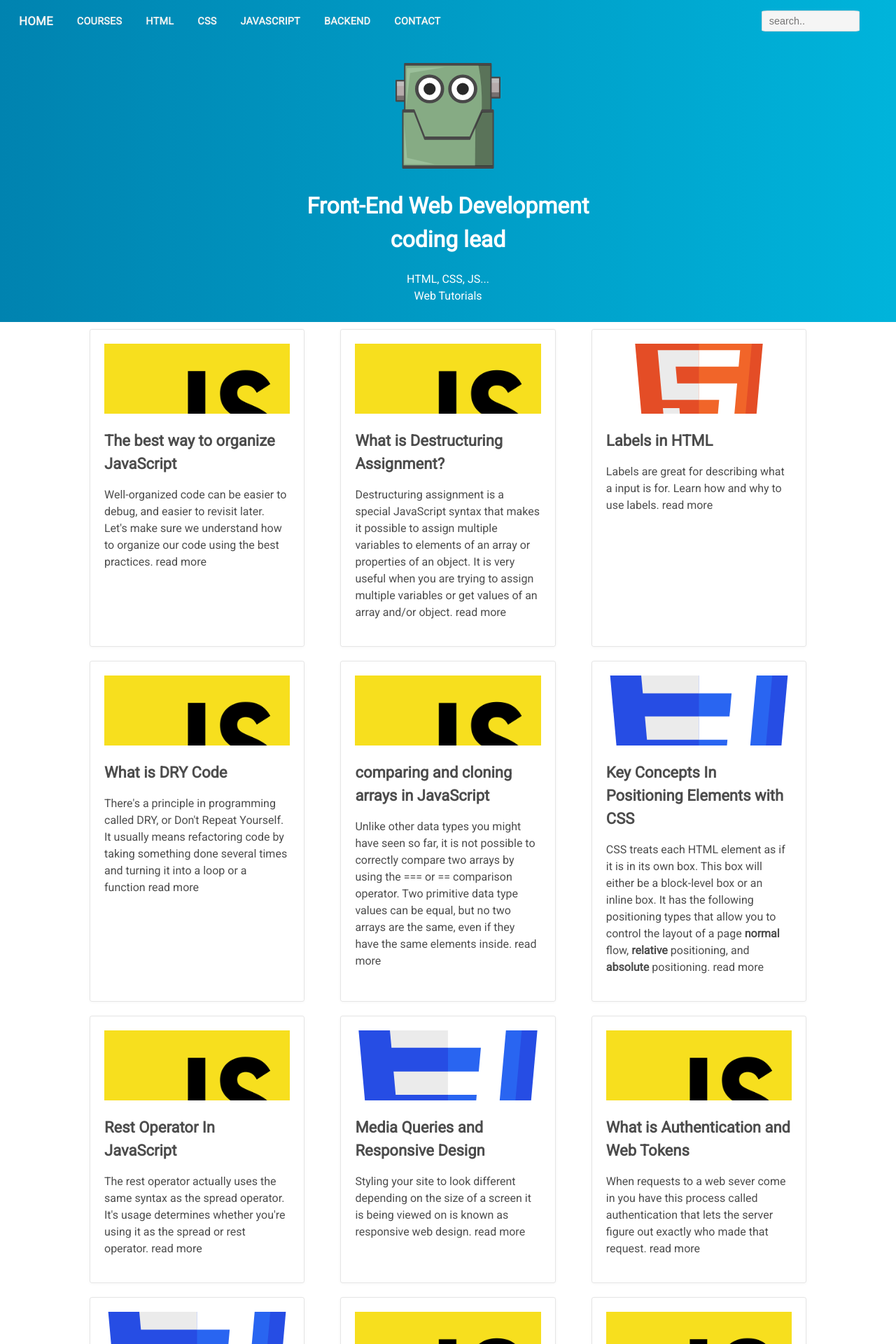
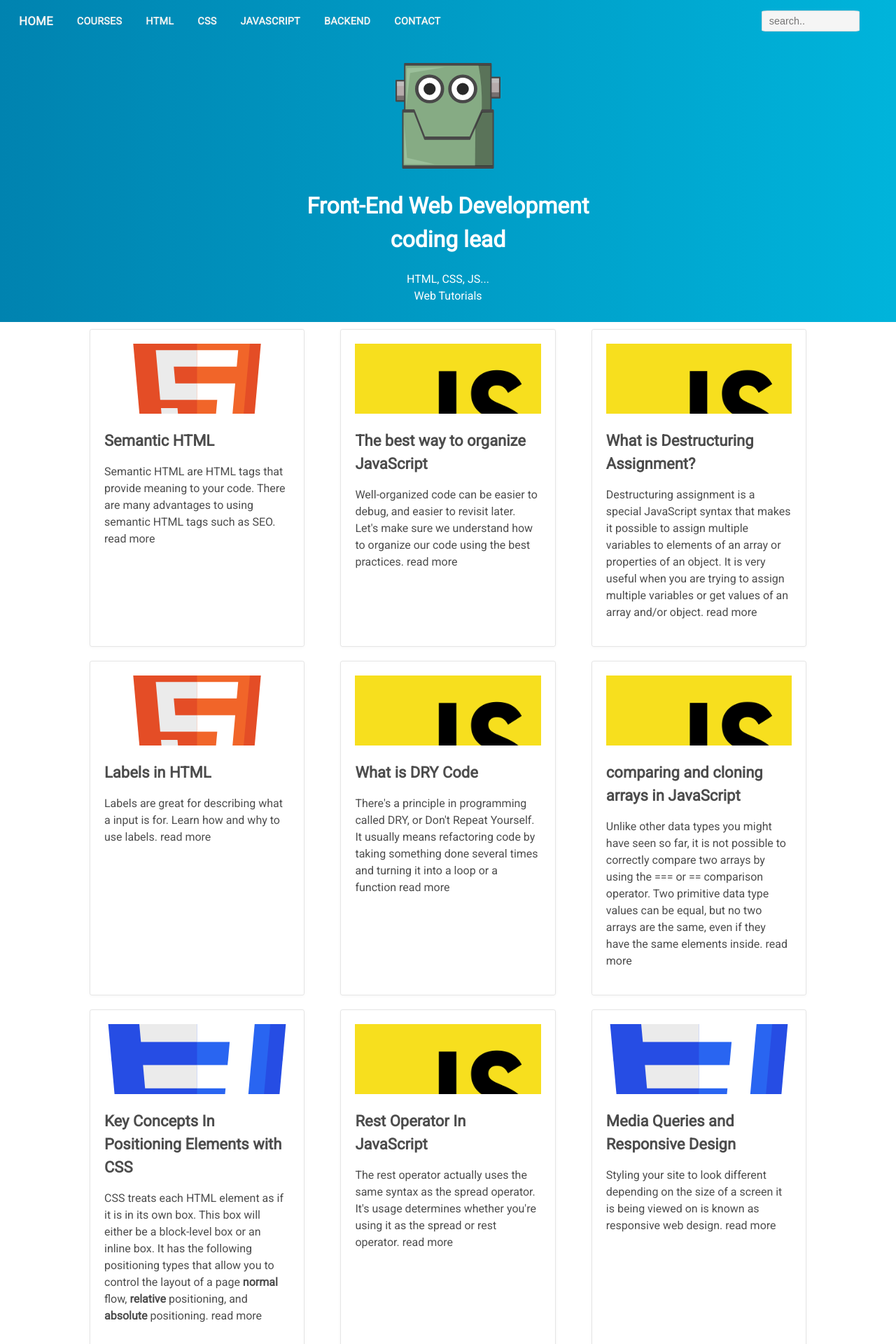
Before and after one commit to codinglead/codinglead.github.io, a Jekyll site: the page built from index.html, in a window 1280 px wide. Shown: the top 1920 px of the page at 70% size. Built offline with Jekyll 4.4.1, drawn with Linux system fonts in a browser that asks for light colours; comment, search, counter and statistics services are not loaded.

Commit message:
new blog post about semantics in html

```diff
--- /dev/null
+++ b/_posts/2019-09-02-semantic-html.md
@@ -0,0 +1,71 @@
+---
+layout: project
+title: Semantic HTML
+date: 2019-09-02 12:25 -0700
+meta: Semantic HTML are HTML tags that provide meaning to your code. There are many advantages to using semantic HTML tags such as SEO.
+pic: images/html-logo.svg
+imgAlt: the html logo
+tags: ["html"]
+author: ["Brian Munoz", "https://colorlessenergy.github.io/", "https://github.com/colorlessenergy"]
+permalink: /html/:title
+---
+
+## what is semantic HTML
+
+Semantic HTML are HTML tags that provide meaning to your code. There are many advantages to using semantic HTML tags such as SEO.
+
+
+## header
+
+The <code class="highlight__code"><header></code> element is used to introduce content on your websites. headers can be used more than once. It is usually used to introduce section, article or the web page.
+
+<div class="center">
+  <img src="{{ site.baseurl }}/images/semantic-html-container/header-example.png" alt="header example" title="header example">
+</div>
+
+## nav
+
+The <code class="highlight__code"><nav></code> element is used to contain links in your web page.
+
+<div class="center">
+  <img src="{{ site.baseurl }}/images/semantic-html-container/nav-example.png" alt="nav example" title="nav example">
+</div>
+
+
+## sections
+
+A section element should be used as containers or wrappers that separate different parts of your page instead of using a div element. Sections elements typically have a heading in them.
+
+
+<div class="center">
+  <img src="{{ site.baseurl }}/images/semantic-html-container/section-example.png" alt="section example" title="section example">
+</div>
+
+## article
+
+The <code class="highlight__code"><article></code> element is used to wrap content that can be taken away from your web page and make sense when it is alone such as blog content.
+
+<div class="center">
+  <img src="{{ site.baseurl }}/images/semantic-html-container/article-example.png" alt="article example" title="article example">
+</div>
+
+## footer
+
+The <code class="highlight__code"><footer></code> element is used at the end of a webpage or another element. They are usually used to include copyright notices or links to related web pages.
+
+<div class="center">
+  <img src="{{ site.baseurl }}/images/semantic-html-container/footer-example.png" alt="footer example" title="footer example">
+</div>
+
+
+## div for layout
+
+Semantic HTML tags should be used whenever you can. It is ok to use <code class="highlight__code"><div></code> tag for layout purposes. If the semantic HTML doesn't fit just use a div.
+
+An example of using a <code class="highlight__code"><div></code> over semantic elements is when you are centering content by using the <code class="highlight__code">margin: auto</code> technique.
+
+## conclusion
+
+Semantic HTMl tags helps the browser identify your pages easier and helps people who use screenreader navigate through the page.
+
+To find out more about semantic HTML tags visit [MDN](https://developer.mozilla.org/en-US/docs/Glossary/Semantics).
--- a/css/syntax.css
+++ b/css/syntax.css
@@ -27,6 +27,11 @@
 /* syntax highlighting for the blog */
 p > img {
   width: 100%;
+}
+
+div.center {
+  display: flex;
+  justify-content: center;
 }
 
 .highlight {
```
Also changed, not shown: images/semantic-html-container/article-example.png (added), images/semantic-html-container/footer-example.png (added), images/semantic-html-container/header-example.png (added), images/semantic-html-container/nav-example.png (added), images/semantic-html-container/section-example.png (added).
